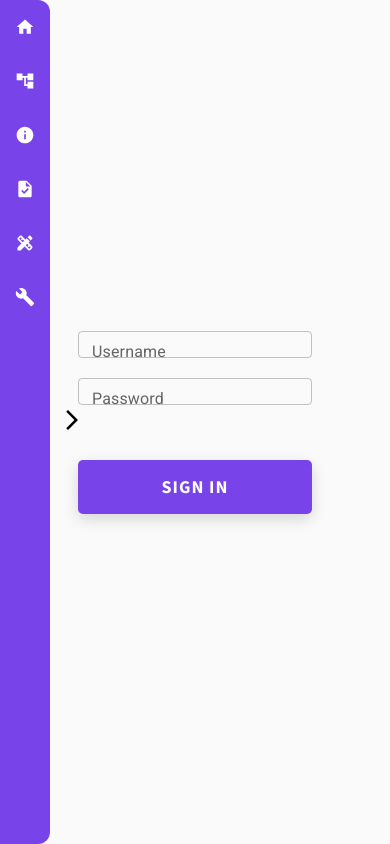
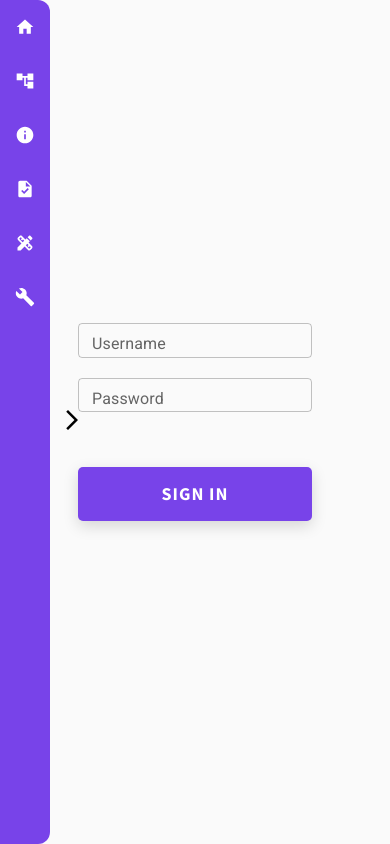
Before and after one commit to MAHIRHASANLI/myportfolio-client, a React (Create React App) app: page /admin/login in a window 390 px wide. Built offline with nearby package versions, Linux system fonts and the light colour scheme.

Commit message:
login-register update

```diff
--- a/src/pages/AdminLogin/index.module.css
+++ b/src/pages/AdminLogin/index.module.css
@@ -21,7 +21,6 @@
     width: 45%;
   }
   .form input {
-    height: 15px;
     font-size: 14px;
   }
 }
@@ -33,7 +32,6 @@
     width: 60%;
   }
   .form input {
-    height: 10px;
     font-size: 12px;
   }
 }
```
